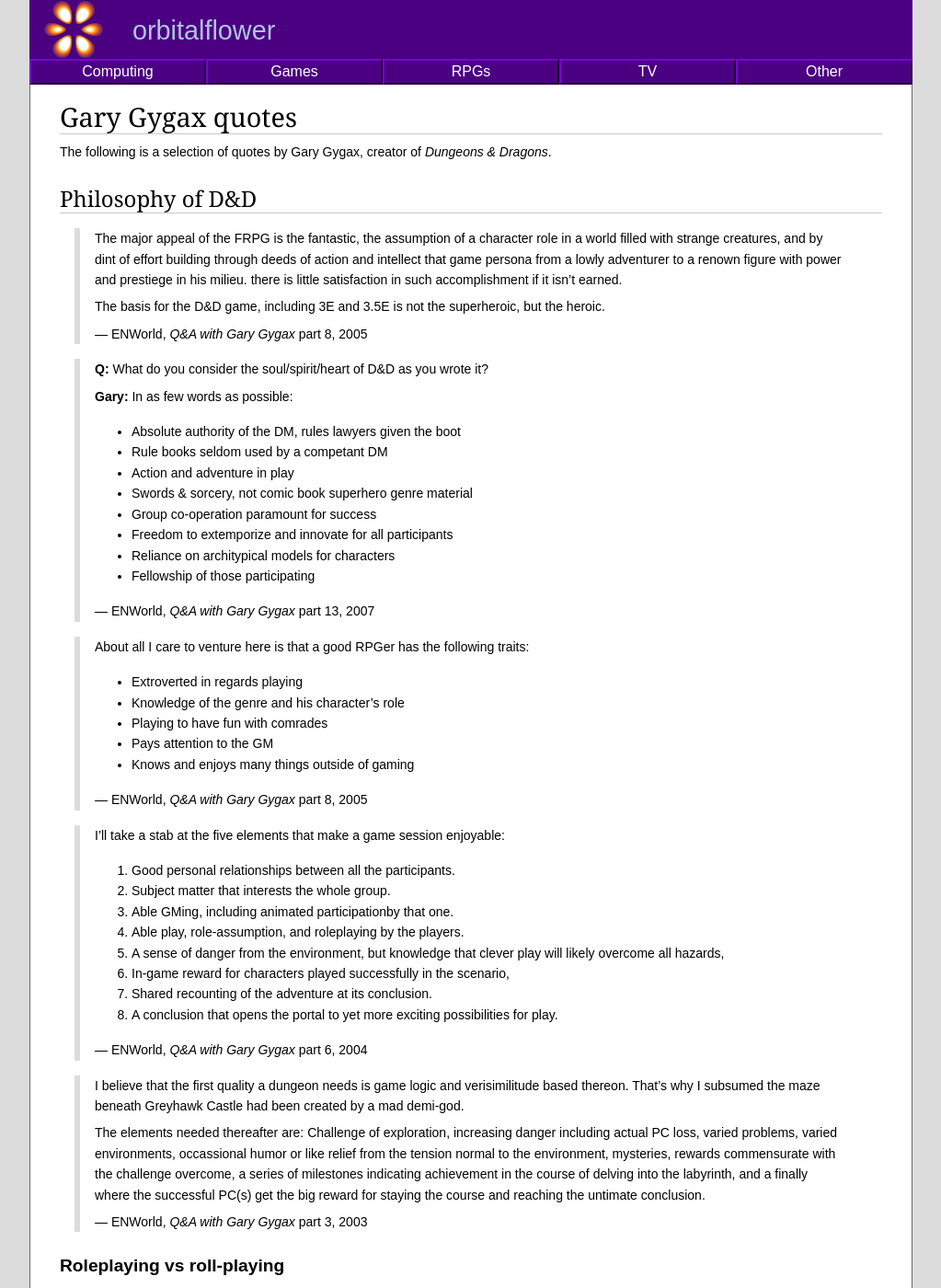
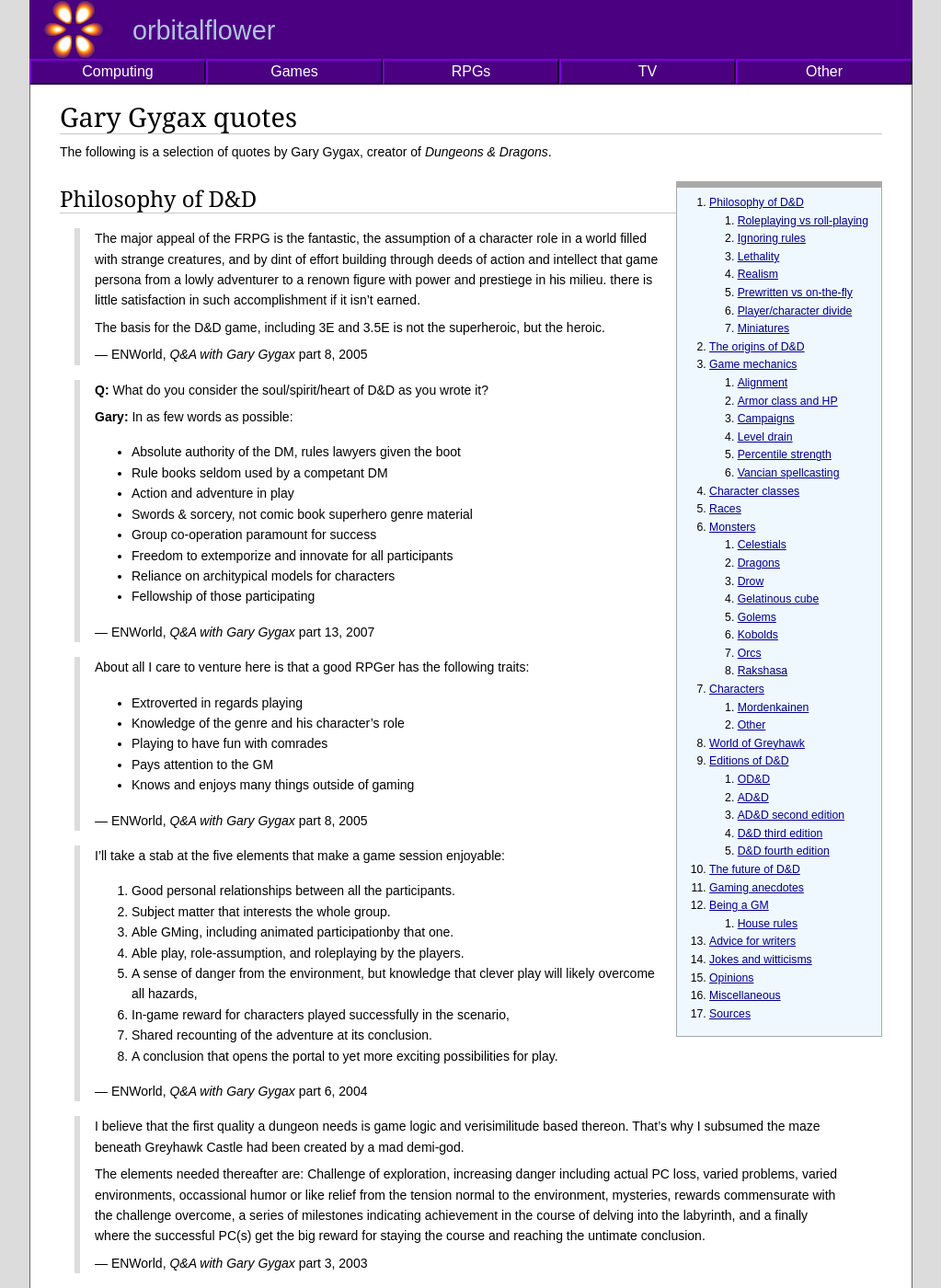
Before and after one commit to orbitalflower/orbitalflower.github.io, a Jekyll site: the page built from _posts/2017-12-19-gary-gygax-quotes.md, in a window 1280 px wide and 1400 px high. Shown: the whole window at 92% size, without its empty margins (128-1151 px from the left). Built offline with Jekyll 4.4.1, drawn with Linux system fonts in a browser that asks for light colours; some of the changed lines change nothing that is shown; some of the changed text lies outside the part shown.

Commit message:
Minor updates

```diff
--- a/_posts/2017-12-19-gary-gygax-quotes.md
+++ b/_posts/2017-12-19-gary-gygax-quotes.md
@@ -1,10 +1,14 @@
 ---
 title: "Gary Gygax quotes"
 categories: rpg people
+updated: 2018-01-08
 ---
 
 The following is a selection of quotes by Gary Gygax, creator of _Dungeons &
 Dragons_.
+
+1. Table of Contents
+{:toc}
 
 ## Philosophy of D&D
 
@@ -72,6 +76,11 @@
 > course and reaching the untimate conclusion.
 >
 > --- ENWorld, _Q&A with Gary Gygax_ part 3, 2003
+
+> Those who reject the dungeon crawl are like painters who refuse to use red
+> pigment in their work. This leaves their palette lacking in a primary color.
+>
+> --- Dragon #272, _Hooray for the Dungeon Crawl!_, June 2000
 
 ### Roleplaying vs roll-playing
 
```
Also changed, not shown: _posts/2017-06-25-monte-cook-archive.md (+1 -0 lines).
